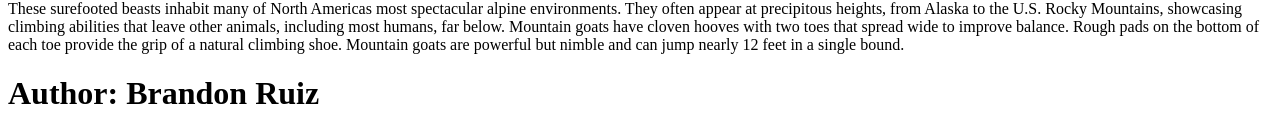
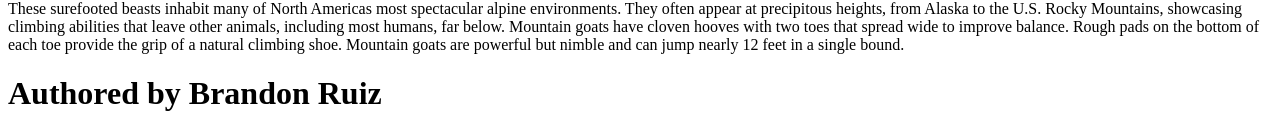
Before and after one commit to Gooberin95/New-react-app, a React (Create React App) app: page / in a window 1280 px wide. Shown: the part 888-1018 px from the top of the page. Built offline with nearby package versions, Linux system fonts and the light colour scheme.

Commit message:
setup for pull request

```diff
--- a/src/Footer.js
+++ b/src/Footer.js
@@ -4,7 +4,7 @@ class Footer extends React.Component {
     render() {
         return(
             <>
-                <h1>Author: Brandon Ruiz</h1>
+                <h1>Authored by Brandon Ruiz</h1>
 
             </>
         )
```
